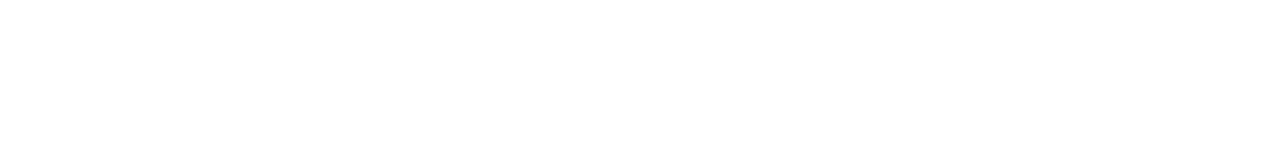
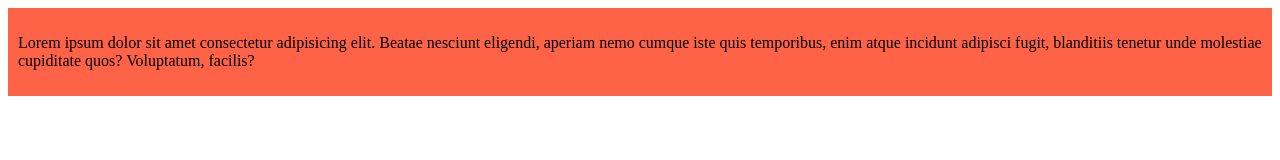
Before and after one commit to belalahmadtahmid17/my-simple-website, a plain HTML site: page index.html in a window 1280 px wide. Drawn offline with Linux system fonts and the light colour scheme.

Commit message:
added the first blog

```diff
--- a/index.html
+++ b/index.html
@@ -4,8 +4,13 @@
     <meta charset="UTF-8">
     <meta name="viewport" content="width=device-width, initial-scale=1.0">
     <title>My Simple Website</title>
+    <link rel="stylesheet" href="styles/blog.css">
 </head>
-<body>
+<body><div>
+  <p>Lorem ipsum dolor sit amet consectetur adipisicing elit. Beatae nesciunt eligendi, aperiam nemo cumque iste quis temporibus, enim atque incidunt adipisci fugit,
+     blanditiis tenetur unde molestiae cupiditate quos? Voluptatum, facilis?</p>
+
+</div>
 
 </body>
 </html>
--- /dev/null
+++ b/styles/blog.css
@@ -0,0 +1,5 @@
+div{
+    color: black;
+    background-color: tomato;
+    padding:10px
+}
```
